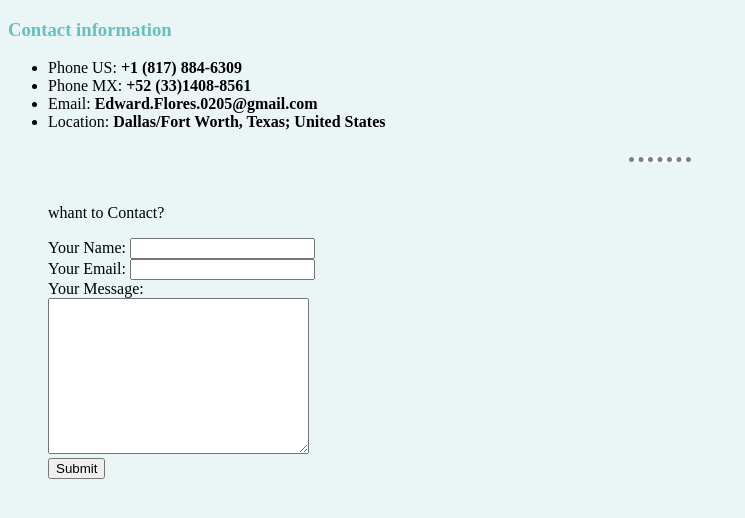
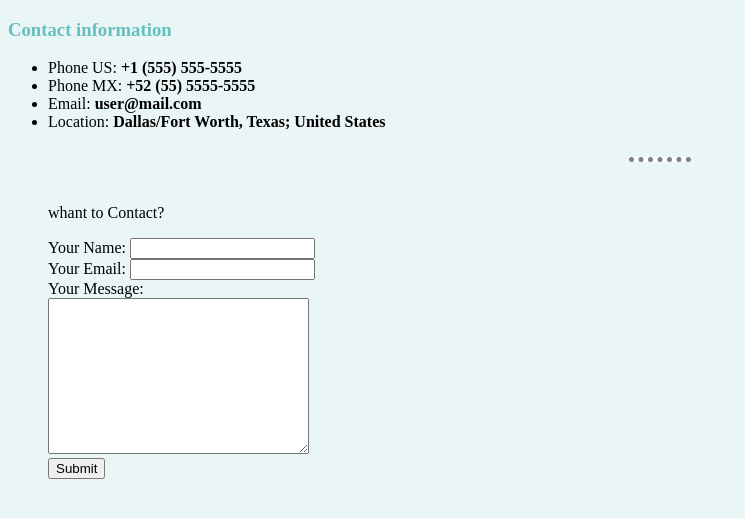
Before and after one commit to Sussmayr/CV, a plain HTML site: page Contact.html in a window 1280 px wide. Shown: the whole page, without its empty margins (0-745 px from the left). Drawn offline with Linux system fonts and the light colour scheme.

Commit message:
update contact information

```diff
--- a/Contact.html
+++ b/Contact.html
@@ -10,9 +10,9 @@
 <body>
     <h3><strong> Contact information </strong></h3>
     <ul>
-        <li>Phone US: <strong> +1 (817) 884-6309</strong></li>
-        <li>Phone MX: <strong> +52 (33)1408-8561</strong></li>
-        <li>Email: <strong> Edward.Flores.0205@gmail.com </strong></li>
+        <li>Phone US: <strong> +1 (555) 555-5555</strong></li>
+        <li>Phone MX: <strong> +52 (55) 5555-5555</strong></li>
+        <li>Email: <strong> user@mail.com </strong></li>
         <li>Location: <strong> Dallas/Fort Worth, Texas; United States </strong></li>
 
         <br>
```
